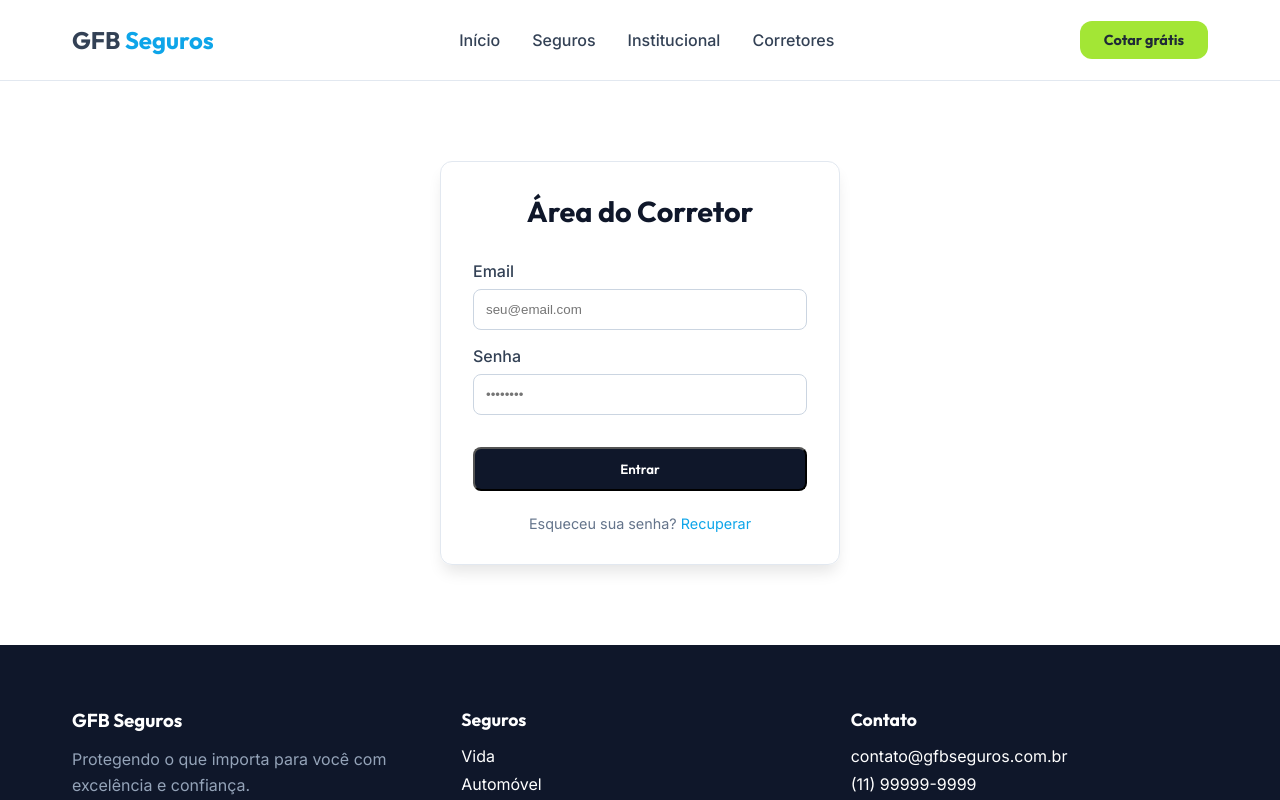
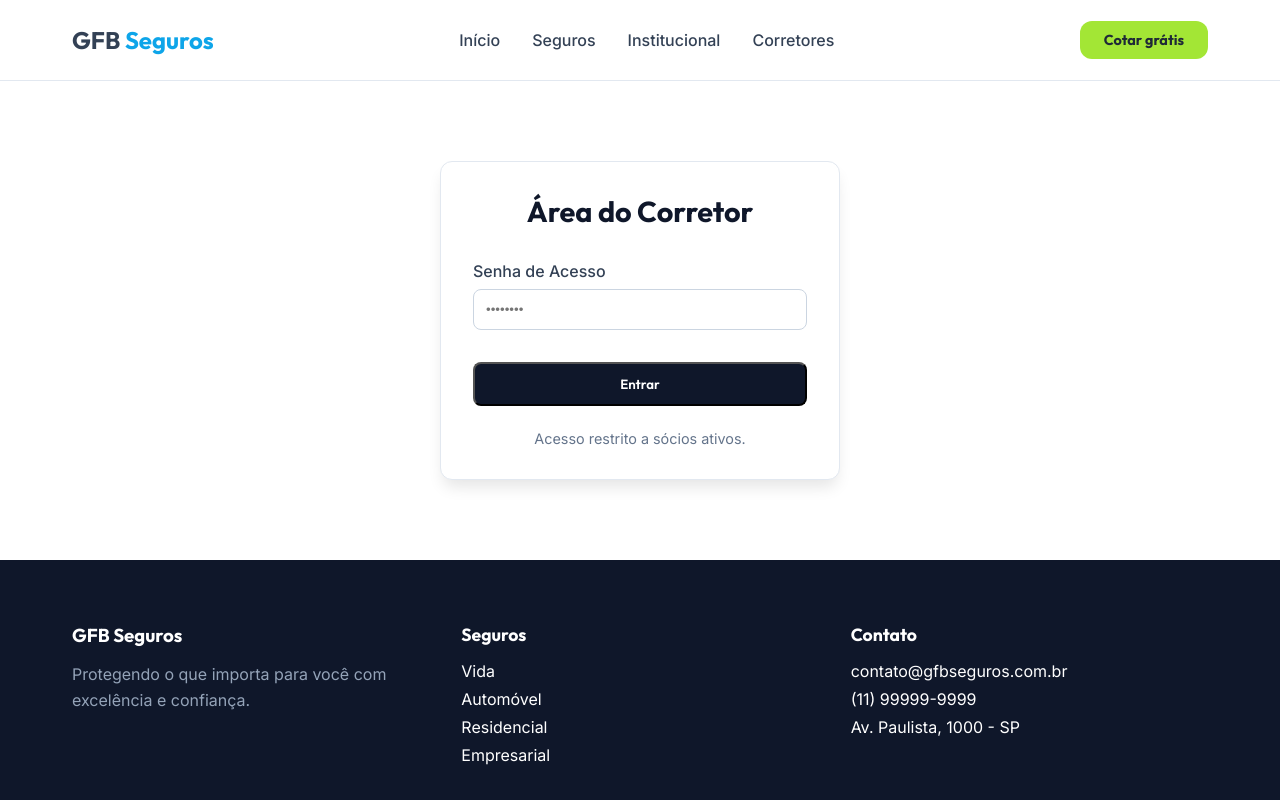
Before and after one commit to romuloprcoficial-debug/gfb, a Next.js app: page /broker in a window 1280 px wide. Shown: the top 800 px of the page. Built offline with nearby package versions, Linux system fonts and the light colour scheme.

Commit message:
Alteracao tela de acesso a pagina socios versao1

```diff
--- a/src/app/broker/page.tsx
+++ b/src/app/broker/page.tsx
@@ -1,4 +1,93 @@
+'use client';
+
+import { useState } from 'react';
+import Link from 'next/link';
+
 export default function BrokerPage() {
+    const [password, setPassword] = useState('');
+    const [isAuthenticated, setIsAuthenticated] = useState(false);
+    const [error, setError] = useState('');
+
+    const handleLogin = (e: React.FormEvent) => {
+        e.preventDefault();
+        if (password === 'Gfb2026@') {
+            setIsAuthenticated(true);
+            setError('');
+        } else {
+            setError('Senha incorreta. Tente novamente.');
+        }
+    };
+
+    if (isAuthenticated) {
+        return (
+            <main className="container" style={{ padding: '4rem 0' }}>
+                <h1 style={{ textAlign: 'center', marginBottom: '3rem', fontSize: '2.5rem' }}>Área do Corretor</h1>
+
+                <div style={{ display: 'grid', gridTemplateColumns: 'repeat(auto-fit, minmax(300px, 1fr))', gap: '2rem' }}>
+                    {/* Vendas Section */}
+                    <div style={{
+                        padding: '2rem',
+                        border: '1px solid #e2e8f0',
+                        borderRadius: '12px',
+                        backgroundColor: '#fff',
+                        boxShadow: '0 4px 6px -1px rgba(0, 0, 0, 0.1)'
+                    }}>
+                        <h2 style={{ marginBottom: '1.5rem', fontSize: '1.5rem', color: 'var(--color-primary)', borderBottom: '2px solid var(--color-secondary)', paddingBottom: '0.5rem', display: 'inline-block' }}>
+                            Vendas
+                        </h2>
+                        <ul style={{ listStyle: 'none', display: 'flex', flexDirection: 'column', gap: '1rem' }}>
+                            <li>
+                                <a href="#" target="_blank" className="btn-link" style={{ display: 'flex', alignItems: 'center', gap: '0.5rem', color: 'var(--text-main)', textDecoration: 'none', padding: '0.5rem', borderRadius: '6px', transition: 'background-color 0.2s' }}>
+                                    <span>📄</span> Portfólio (Vantagem de um bom portfólio)
+                                </a>
+                            </li>
+                            <li>
+                                <a href="#" target="_blank" className="btn-link" style={{ display: 'flex', alignItems: 'center', gap: '0.5rem', color: 'var(--text-main)', textDecoration: 'none', padding: '0.5rem', borderRadius: '6px', transition: 'background-color 0.2s' }}>
+                                    <span>📊</span> Senhas GFB
+                                </a>
+                            </li>
+                            <li>
+                                <a href="#" target="_blank" className="btn-link" style={{ display: 'flex', alignItems: 'center', gap: '0.5rem', color: 'var(--text-main)', textDecoration: 'none', padding: '0.5rem', borderRadius: '6px', transition: 'background-color 0.2s' }}>
+                                    <span>🎓</span> Escola GFB
+                                </a>
+                            </li>
+                            <li>
+                                <a href="#" target="_blank" className="btn-link" style={{ display: 'flex', alignItems: 'center', gap: '0.5rem', color: 'var(--text-main)', textDecoration: 'none', padding: '0.5rem', borderRadius: '6px', transition: 'background-color 0.2s' }}>
+                                    <span>💳</span> Cobrança Cartão de Crédito Cias
+                                </a>
+                            </li>
+                        </ul>
+                    </div>
+
+                    {/* Operacional Section */}
+                    <div style={{
+                        padding: '2rem',
+                        border: '1px solid #e2e8f0',
+                        borderRadius: '12px',
+                        backgroundColor: '#fff',
+                        boxShadow: '0 4px 6px -1px rgba(0, 0, 0, 0.1)'
+                    }}>
+                        <h2 style={{ marginBottom: '1.5rem', fontSize: '1.5rem', color: 'var(--color-primary)', borderBottom: '2px solid var(--color-accent)', paddingBottom: '0.5rem', display: 'inline-block' }}>
+                            Operacional
+                        </h2>
+                        <ul style={{ listStyle: 'none', display: 'flex', flexDirection: 'column', gap: '1rem' }}>
+                            <li>
+                                <a href="#" target="_blank" className="btn-link" style={{ display: 'flex', alignItems: 'center', gap: '0.5rem', color: 'var(--text-main)', textDecoration: 'none', padding: '0.5rem', borderRadius: '6px', transition: 'background-color 0.2s' }}>
+                                    <span>📝</span> Formulário SAC GFB
+                                </a>
+                            </li>
+                            <li>
+                                <a href="#" target="_blank" className="btn-link" style={{ display: 'flex', alignItems: 'center', gap: '0.5rem', color: 'var(--text-main)', textDecoration: 'none', padding: '0.5rem', borderRadius: '6px', transition: 'background-color 0.2s' }}>
+                                    <span>👥</span> Relação Sócios GFB
+                                </a>
+                            </li>
+                        </ul>
+                    </div>
+                </div>
+            </main>
+        );
+    }
+
     return (
         <main className="container" style={{ padding: '5rem 0', display: 'flex', flexDirection: 'column', alignItems: 'center' }}>
             <div style={{
@@ -7,35 +96,34 @@ export default function BrokerPage() {
                 padding: '2rem',
                 border: '1px solid #e2e8f0',
                 borderRadius: '12px',
-                boxShadow: '0 10px 15px -3px rgba(0, 0, 0, 0.1)'
+                boxShadow: '0 10px 15px -3px rgba(0, 0, 0, 0.1)',
+                backgroundColor: 'white'
             }}>
                 <h1 style={{ textAlign: 'center', marginBottom: '2rem', fontSize: '1.8rem' }}>Área do Corretor</h1>
-                <form style={{ display: 'flex', flexDirection: 'column', gap: '1rem' }}>
+                <form onSubmit={handleLogin} style={{ display: 'flex', flexDirection: 'column', gap: '1rem' }}>
                     <div>
-                        <label style={{ display: 'block', marginBottom: '0.5rem', fontWeight: 500 }}>Email</label>
-                        <input type="email" style={{
-                            width: '100%',
-                            padding: '0.75rem',
-                            borderRadius: '8px',
-                            border: '1px solid #cbd5e1'
-                        }} placeholder="seu@email.com" />
+                        <label style={{ display: 'block', marginBottom: '0.5rem', fontWeight: 500 }}>Senha de Acesso</label>
+                        <input
+                            type="password"
+                            style={{
+                                width: '100%',
+                                padding: '0.75rem',
+                                borderRadius: '8px',
+                                border: '1px solid #cbd5e1'
+                            }}
+                            placeholder="••••••••"
+                            value={password}
+                            onChange={(e) => setPassword(e.target.value)}
+                        />
                     </div>
-                    <div>
-                        <label style={{ display: 'block', marginBottom: '0.5rem', fontWeight: 500 }}>Senha</label>
-                        <input type="password" style={{
-                            width: '100%',
-                            padding: '0.75rem',
-                            borderRadius: '8px',
-                            border: '1px solid #cbd5e1'
-                        }} placeholder="••••••••" />
-                    </div>
-                    <button type="button" className="btn btn-primary" style={{ marginTop: '1rem', width: '100%' }}>
+                    {error && <p style={{ color: 'red', fontSize: '0.9rem', textAlign: 'center' }}>{error}</p>}
+                    <button type="submit" className="btn btn-primary" style={{ marginTop: '1rem', width: '100%' }}>
                         Entrar
                     </button>
                 </form>
-                <p style={{ textAlign: 'center', marginTop: '1.5rem', fontSize: '0.9rem', color: '#64748b' }}>
-                    Esqueceu sua senha? <a href="#" style={{ color: 'var(--color-accent)' }}>Recuperar</a>
-                </p>
+                <div style={{ textAlign: 'center', marginTop: '1.5rem', fontSize: '0.9rem', color: '#64748b' }}>
+                    <p>Acesso restrito a sócios ativos.</p>
+                </div>
             </div>
         </main>
     )
```
